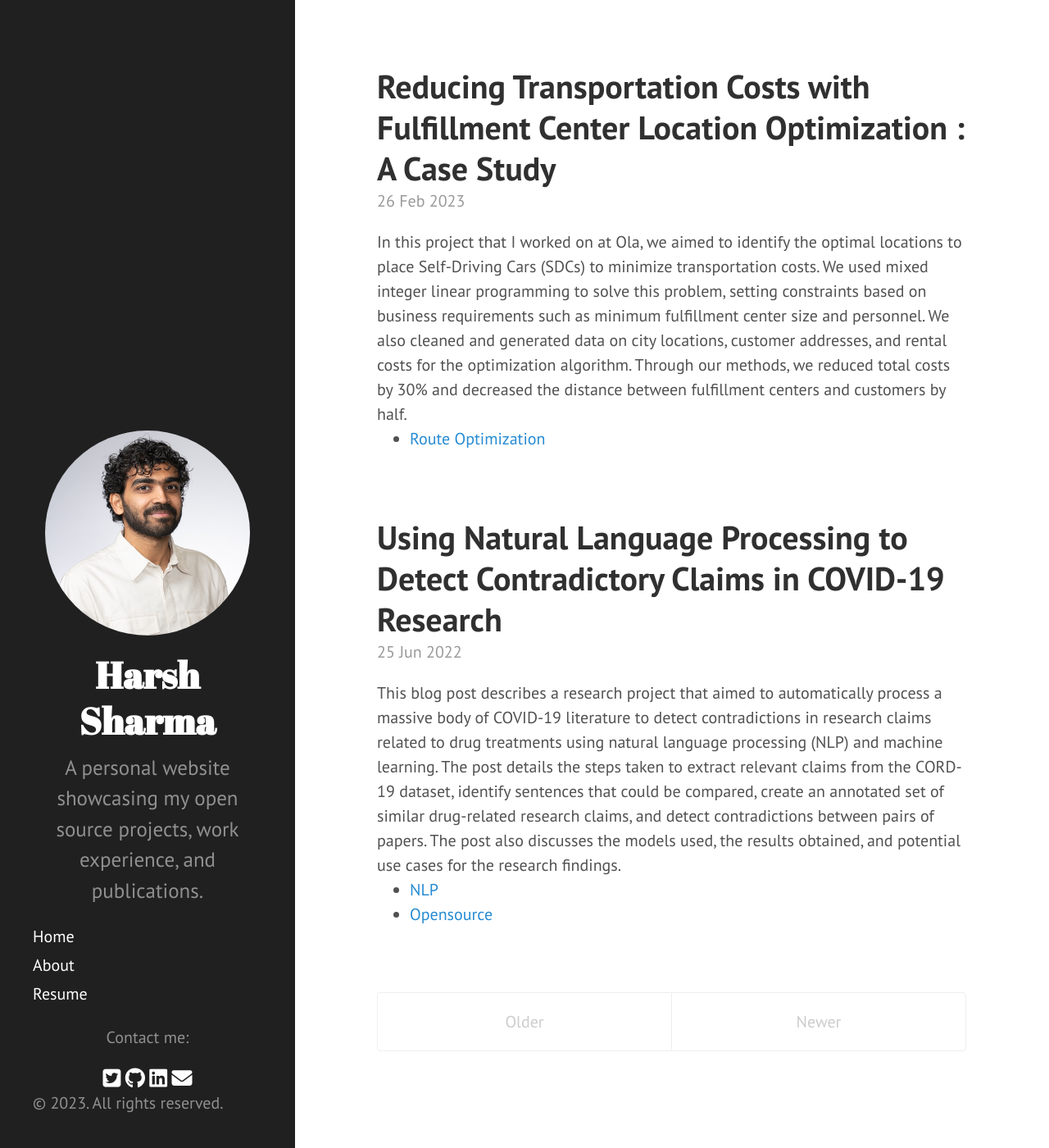
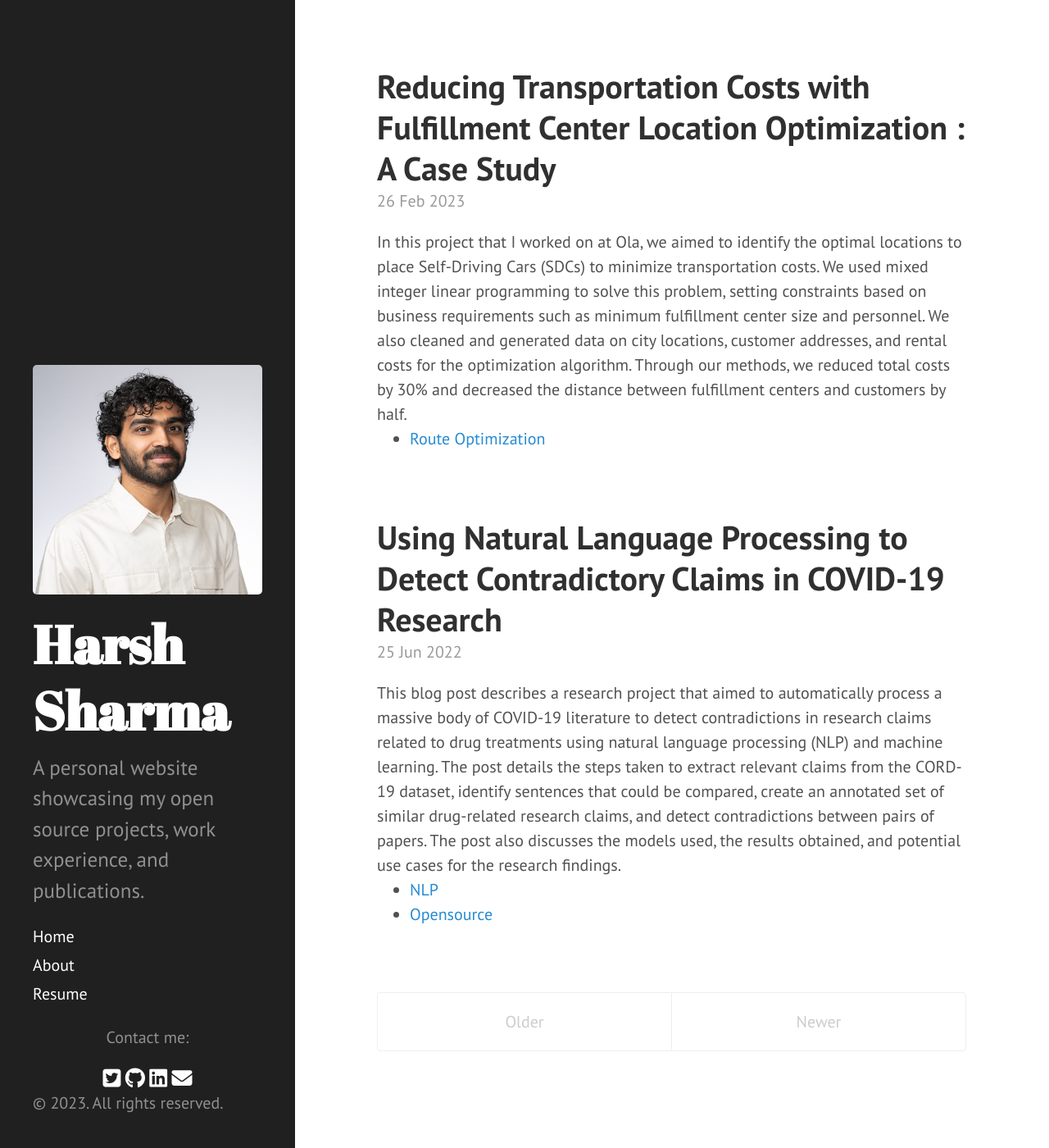
Before and after one commit to 97harsh/97harsh.github.io, a Jekyll site: the page built from index.html, in a window 1280 px wide and 1400 px high. Shown: the whole window at 82% size. Built offline with Jekyll 4.4.1, drawn with Linux system fonts in a browser that asks for light colours; nearby versions of some CDN libraries; library files that are not in the unit come from our copies; Markdown is read by kramdown in place of the engine named in the settings; the list of posts is cut into pages by our own code.

Commit message:
trying changes to css

```diff
--- a/public/css/hyde.css
+++ b/public/css/hyde.css
@@ -53,7 +53,7 @@ html {
  * out above content in mobile and later moves to the side with wider viewports.
  */
 
-.sidebar {
+ .sidebar {
   text-align: center;
   padding: 2rem 1rem;
   color: rgba(255,255,255,.5);
@@ -80,42 +80,9 @@ html {
   color: #fff;
   margin-top: 0;
   font-family: "Abril Fatface", serif;
-  font-size: 2.25rem;
-}
-.sidebar-about {
-  position: relative;
-  text-align: center;
-}
-/* Sidebar social */
-.sidebar-social {
-  display: flex;
-  justify-content: space-between;
-  margin-bottom: 1em;
+  font-size: 3.25rem;
 }
 
-/* Side bar image*/
-
-.sidebar-picture {
-  display: block;
-  margin: 0 auto;
-  max-width: 100%;
-  max-height: 250px;
-  height: auto;
-  border-radius: 50%;
-  margin-bottom: 1em;
-}
-
-.sidebar-picture::before {
-  content: "";
-  display: block;
-  position: absolute;
-  top: 0;
-  left: 0;
-  right: 0;
-  bottom: 0;
-  border-radius: 50%;
-  box-shadow: inset 0 0 0 2px #fff;
-}
 /* Sidebar nav */
 .sidebar-nav {
   margin-bottom: 1rem;
@@ -146,11 +113,7 @@ a.sidebar-nav-item:focus {
     left:   1rem;
   }
 }
-/* Post Image */
-.post-images-class {
-  width: 300px;
-  height: 200px;
-}
+
 
 /* Container
  *
@@ -203,15 +166,6 @@ a.sidebar-nav-item:focus {
   }
 }
 
-
-/* Footer */
-.site-footer {
-  background-color: #000;
-  color: #fff;
-  padding: 1rem 0;
-  text-align: center;
-  font-size: 0.9rem;
-}
 
 /*
  * Themes
```
